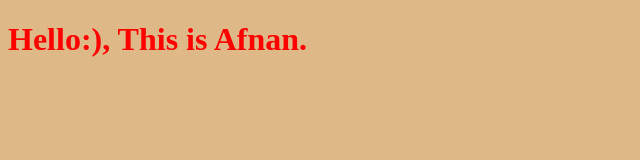
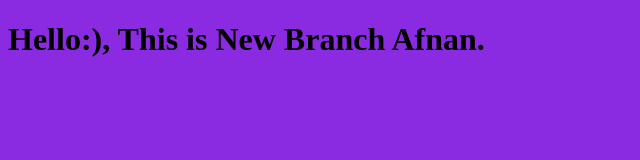
Before and after one commit to afnankhsara-png/myproject, a plain HTML site: page index.html in a window 1280 px wide. Shown: the whole page, without its empty margins (0-640 px from the left). Drawn offline with Linux system fonts and the light colour scheme.

Commit message:
changing style for the title

```diff
--- a/index.html
+++ b/index.html
@@ -8,7 +8,7 @@
     <link rel="stylesheet"href="style.css" />
 </head>
 <body>
-    <h1>Hello:), This is Afnan.</h1>
+    <h1>Hello:), This is New Branch Afnan.</h1>
     <script src="app.js"></script>
     </body>
     </html>
--- a/style.css
+++ b/style.css
@@ -1,6 +1,6 @@
 h1{
-    color: red;
+    color: black;
 }
 body {
-    background-color: burlywood;
+    background-color: blueviolet;
 }
```
